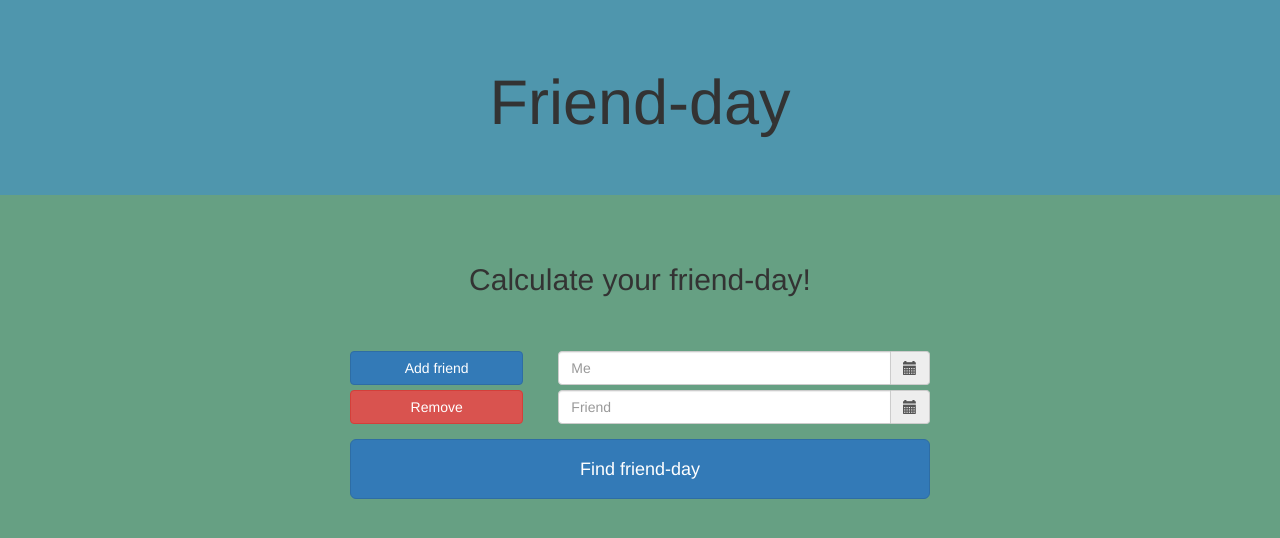
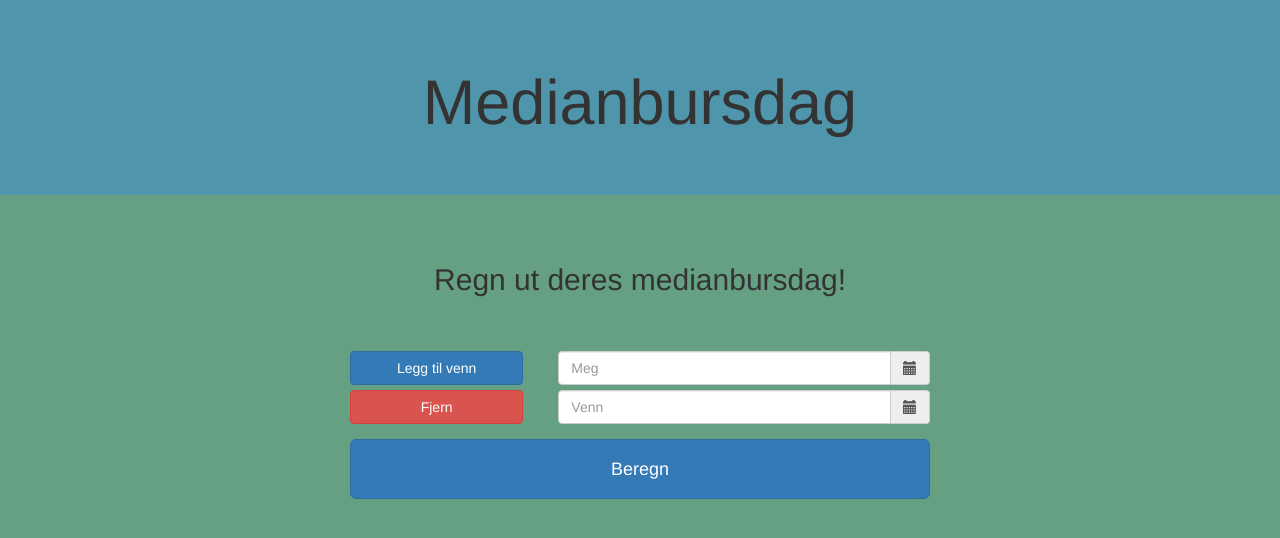
Before and after one commit to Matmonsen/friend_day, a plain HTML site: page index.html in a window 1280 px wide. Drawn offline with nearby package versions, Linux system fonts and the light colour scheme.

Commit message:
Made norwegian

```diff
--- a/index.html
+++ b/index.html
@@ -22,12 +22,12 @@
     <script src="js/datetimepicker.js"></script>
     <script src="js/site.js"></script>
     <meta charset="UTF-8">
-    <title>Friend-day</title>
+    <title>MedianBursdag</title>
 </head>
 <body>
 <div class="jumbotron jumbo-title">
     <h1 class="text-center">
-        Friend-day
+        Medianbursdag
     </h1>
 </div>
 
@@ -38,7 +38,7 @@
             <!-- Answer -->
             <div class="col-xs-12">
                 <h2 id="answer" class="text-center">
-                    Calculate your friend-day!
+                    Regn ut deres medianbursdag!
                 </h2>
                 <br>
                 <br>
@@ -49,12 +49,12 @@
                 <div class="rows">
                     <div class="friend-row">
                         <div class="col-xs-6 col-sm-4">
-                            <button type="button" class="btn btn-primary btn-block" id="add-friend-button">Add friend</button>
+                            <button type="button" class="btn btn-primary btn-block" id="add-friend-button">Legg til venn</button>
                         </div>
 
                         <div class=" col-xs-6 col-sm-8">
                             <div class="input-group">
-                            <input type='text' class="form-control date" placeholder="Me"/>
+                            <input type='text' class="form-control date" placeholder="Meg"/>
                             <span class="input-group-addon">
                                     <span class="glyphicon glyphicon-calendar"></span>
                                 </span>
@@ -66,7 +66,7 @@
 
             <div class="col-xs-12 col-sm-8 col-sm-offset-2 col-md-6 col-md-offset-3 push-20">
                 <div class="col-xs-12">
-                    <button type="button" class="btn btn-primary btn-lg btn-block" id="calculate-button">Find friend-day</button>
+                    <button type="button" class="btn btn-primary btn-lg btn-block" id="calculate-button">Beregn</button>
                 </div>
             </div>
         </div>
@@ -75,13 +75,13 @@
             <div class="friend-row" friend-id="">
                 <div class="col-xs-6 col-sm-4">
                     <button type="button" class="btn btn-danger btn-block remove-friend" id="">
-                        Remove
+                        Fjern
                     </button>
                 </div>
 
             <div class=" col-xs-6 col-sm-8">
                 <div class="input-group">
-                    <input type="text" class="form-control date" placeholder="Friend"/>
+                    <input type="text" class="form-control date" placeholder="Venn"/>
                     <span class="input-group-addon">
                         <span class="glyphicon glyphicon-calendar" />
                     </span>
--- a/js/site.js
+++ b/js/site.js
@@ -28,7 +28,7 @@ $(document).ready(function() {
 
     var setAnswer = function(friendDate) {
         if (typeof friendDate !== "undefined")
-            $("#answer").text("Friend-day is " + friendDate.format(dateFormat) + "!")
+            $("#answer").text("Medianbursdagen deres er " + friendDate.format(dateFormat) + "!")
     };
 
     var getDatesFromInputFields = function() {
```
